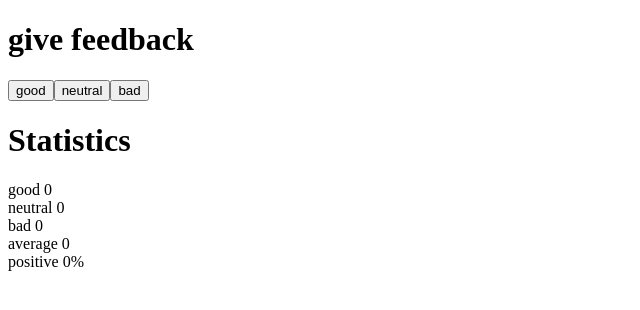
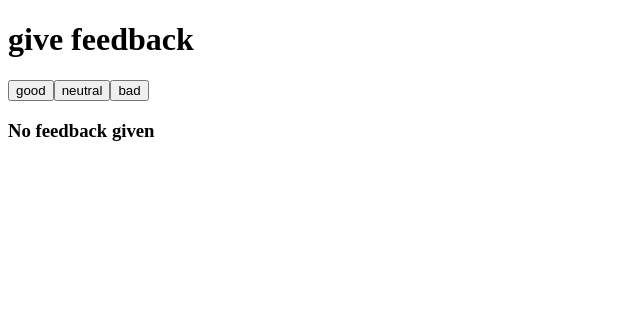
Before and after one commit to Collaboration95/fs, a React (Vite) app in the folder part1/unicafe/: page / in a window 1280 px wide. Shown: the top 310 px of the page, without its empty margins (0-640 px from the left). Built offline with nearby package versions, Linux system fonts and the light colour scheme.

Commit message:
Finished part1/1.9

```diff
--- a/part1/unicafe/src/App.jsx
+++ b/part1/unicafe/src/App.jsx
@@ -1,5 +1,8 @@
 import { useState } from 'react'
+
 const Statistics = ({good , bad , neutral})=>{
+
+  if((good+bad+neutral)>0){
   return (
     <>
       <h1>Statistics</h1>
@@ -14,6 +17,10 @@ const Statistics = ({good , bad , neutral})=>{
       <Positive good={good} bad = {bad} neutral={neutral}/>
     </>
   )
+  }
+  else{
+    return <h3>No feedback given</h3>
+  }
 }
 
 const Average= ({good,neutral,bad})=>{
```
